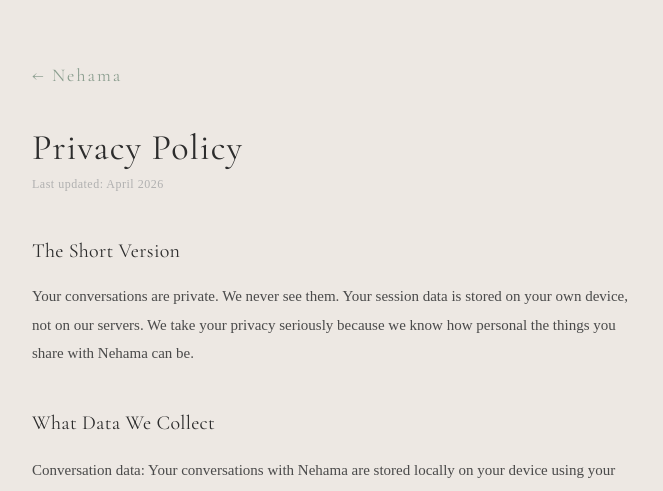
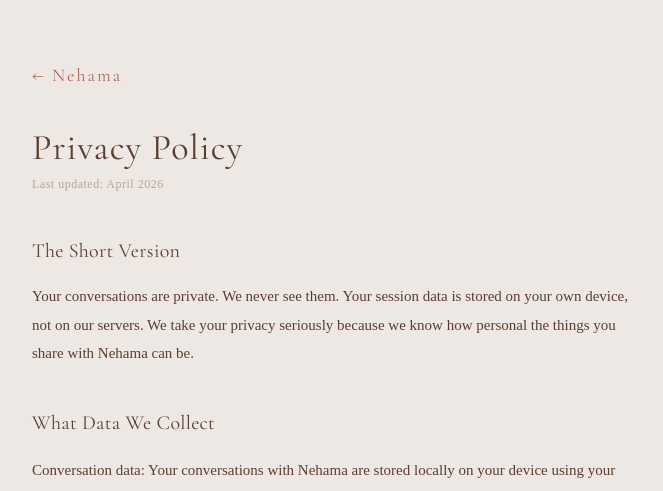
Before and after one commit to venokur-glitch/Nehama, a Next.js app: page /privacy in a window 1280 px wide. Shown: the top 491 px of the page, without its empty margins (308-971 px from the left). Built offline with nearby package versions, Linux system fonts and the light colour scheme.

Commit message:
Update page.js

```diff
--- a/app/privacy/page.js
+++ b/app/privacy/page.js
@@ -46,14 +46,14 @@
   const [lang, setLang] = useState('en');
   useEffect(() => { const saved = localStorage.getItem('nehama-lang'); if (saved) setLang(saved); }, []);
   const c = content[lang];
-  const hStyle = { fontFamily: "'Cormorant Garamond', serif", fontSize: '20px', fontWeight: 400, color: '#2C2C2C', margin: '36px 0 12px 0', letterSpacing: '0.3px' };
+  const hStyle = { fontFamily: "'Cormorant Garamond', serif", fontSize: '20px', fontWeight: 400, color: '#5C3D30', margin: '36px 0 12px 0', letterSpacing: '0.3px' };
   return (
     <div style={{ minHeight: '100vh', padding: '64px 24px 48px' }}>
       <div style={{ maxWidth: '600px', margin: '0 auto' }}>
-        <a href="/" style={{ fontFamily: "'Cormorant Garamond', serif", fontSize: '18px', fontWeight: 300, color: '#8B9E8F', textDecoration: 'none', letterSpacing: '2px' }}>{c.back}</a>
-        <h1 style={{ fontFamily: "'Cormorant Garamond', serif", fontSize: '36px', fontWeight: 300, color: '#2C2C2C', margin: '40px 0 8px 0', letterSpacing: '1px' }}>{c.title}</h1>
-        <p style={{ fontSize: '12px', color: '#B0B0B0', marginBottom: '40px', letterSpacing: '0.5px' }}>{c.updated}</p>
-        <div style={{ fontSize: '15px', color: '#4A4A4A', lineHeight: 1.9 }}>
+        <a href="/" style={{ fontFamily: "'Cormorant Garamond', serif", fontSize: '18px', fontWeight: 300, color: '#AE655B', textDecoration: 'none', letterSpacing: '2px' }}>{c.back}</a>
+        <h1 style={{ fontFamily: "'Cormorant Garamond', serif", fontSize: '36px', fontWeight: 300, color: '#5C3D30', margin: '40px 0 8px 0', letterSpacing: '1px' }}>{c.title}</h1>
+        <p style={{ fontSize: '12px', color: '#B8A498', marginBottom: '40px', letterSpacing: '0.5px' }}>{c.updated}</p>
+        <div style={{ fontSize: '15px', color: '#5C3D30', lineHeight: 1.9 }}>
           {c.sections.map((s, i) => (
             <div key={i}>
               <h2 style={hStyle}>{s.h}</h2>
```
